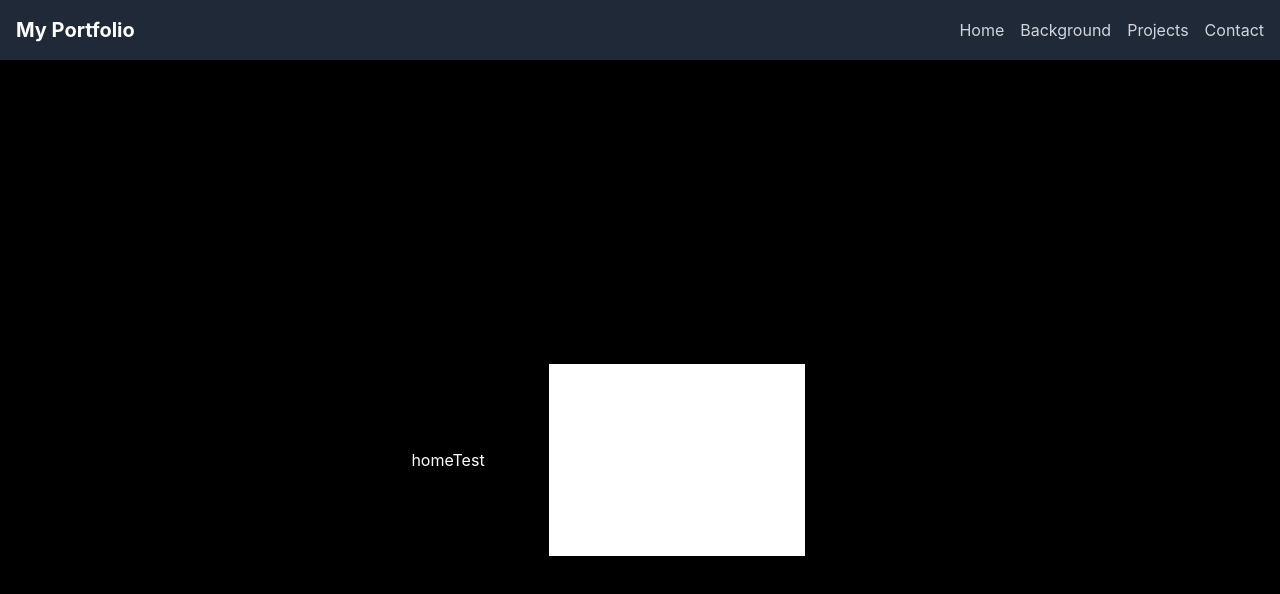
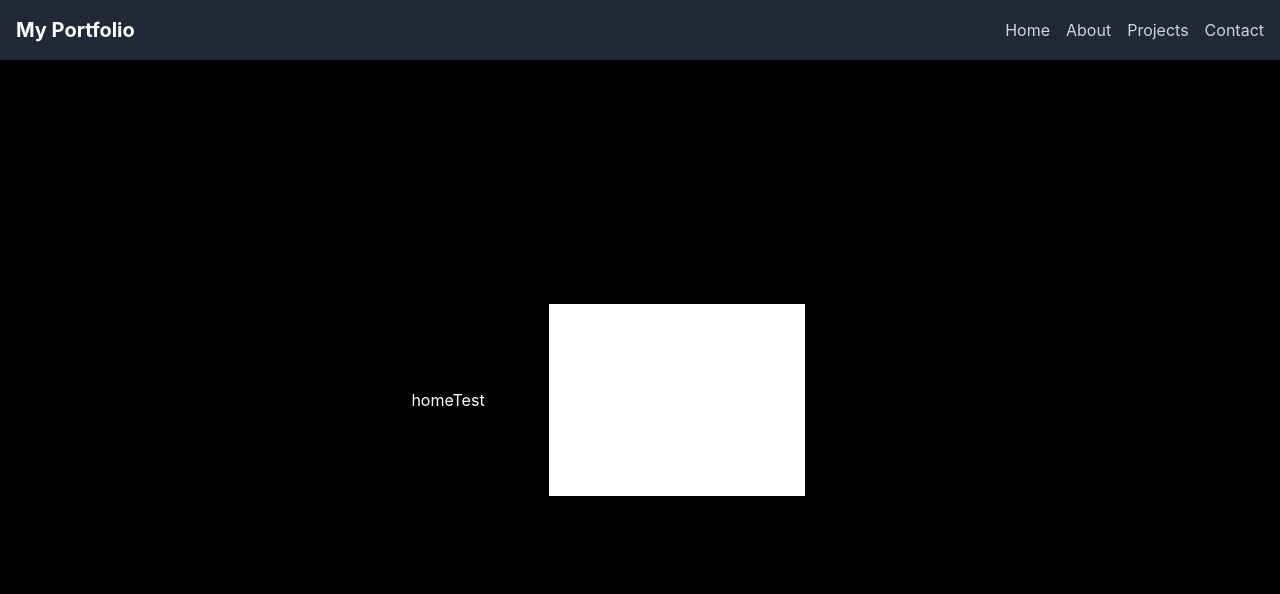
Before and after one commit to oliv6362/myportfolio, a React (Create React App) app: page / in a window 1280 px wide. Shown: the top 594 px of the page. Built offline with nearby package versions, Linux system fonts and the light colour scheme.

Commit message:
Improved header and navigation. 1. Added smooth scrolling. 2. Updated header links for better navigation

```diff
--- a/src/assets/styles/index.css
+++ b/src/assets/styles/index.css
@@ -1,6 +1,10 @@
 @tailwind base;
 @tailwind components;
 @tailwind utilities;
+
+html {
+  scroll-behavior: smooth;
+}
 
 body {
   margin: 0;
--- a/src/components/header.tsx
+++ b/src/components/header.tsx
@@ -2,15 +2,15 @@ import React from 'react';
 
 const Header: React.FC = () => {
     return (
-        <header>
+        <header className="fixed top-0 left-0 w-full z-50 bg-gray-800">
             <nav className="bg-gray-800 p-4">
                 <div className="container mx-auto flex items-center justify-between">
                     <div className="text-white font-bold text-xl">My Portfolio</div>
                     <ul className="flex space-x-4">
-                        <li><a href="/" className="text-gray-300 hover:text-white">Home</a></li>
-                        <li><a href="/background" className="text-gray-300 hover:text-white">Background</a></li>
-                        <li><a href="/projects" className="text-gray-300 hover:text-white">Projects</a></li>
-                        <li><a href="/contact" className="text-gray-300 hover:text-white">Contact</a></li>
+                        <li><a href="#home" className="text-gray-300 hover:text-white">Home</a></li>
+                        <li><a href="#about" className="text-gray-300 hover:text-white">About</a></li>
+                        <li><a href="#projects" className="text-gray-300 hover:text-white">Projects</a></li>
+                        <li><a href="#contact" className="text-gray-300 hover:text-white">Contact</a></li>
                     </ul>
                 </div>
             </nav>
```
